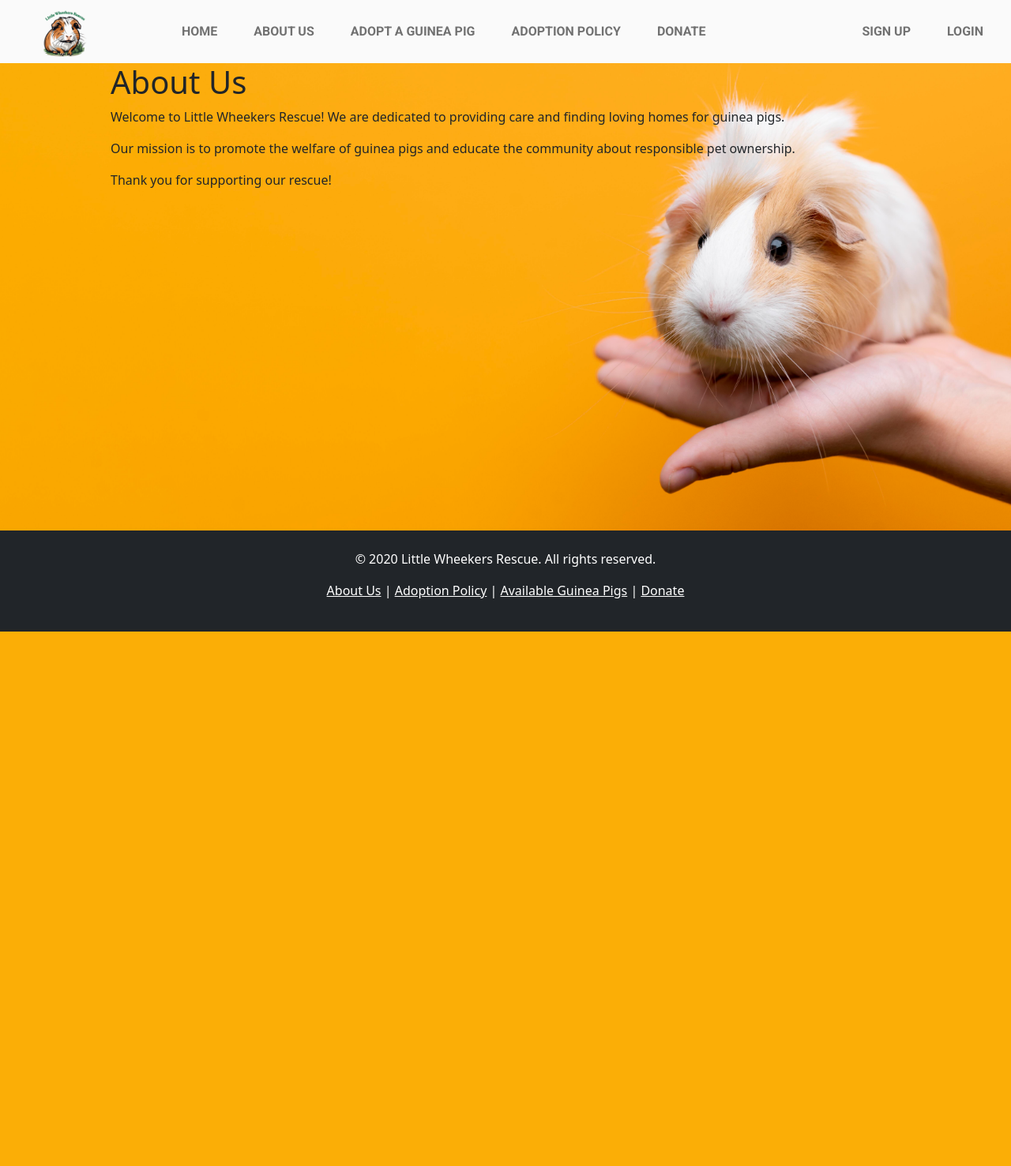
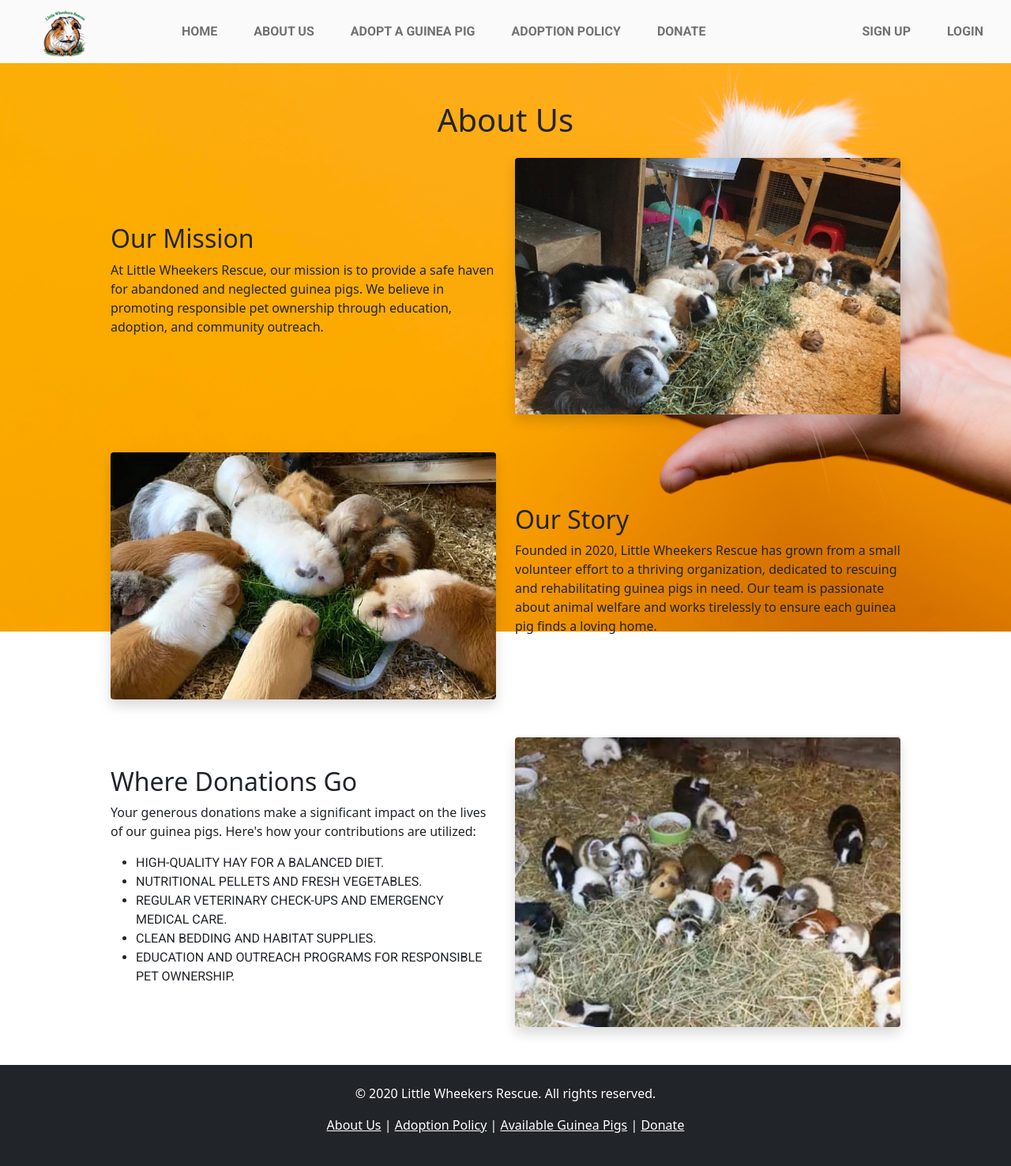
Before and after one commit to marina9222/Little-Wheekers-Rescue, a Django app: template home/templates/home/about_us.html in a window 1280 px wide. Shown: the whole page at 79% size. Before the commit the page ends 800 px from the top, so only its background shows below. Run offline with Django 3.2, Linux system fonts and the light colour scheme; the template is opened without the code that fills it: most values are stand-ins (such as "Sample title", 1, 10 or a date in 2020); some libraries are stand-ins or nearby versions.

Commit message:
Added structure and images for about us page

```diff
--- a/home/templates/home/about_us.html
+++ b/home/templates/home/about_us.html
@@ -1,10 +1,54 @@
-{% extends 'base.html' %}
+{% extends "base.html" %}
+{% load static %}
 
 {% block content %}
-<div class="container">
-    <h1>About Us</h1>
-    <p>Welcome to Little Wheekers Rescue! We are dedicated to providing care and finding loving homes for guinea pigs.</p>
-    <p>Our mission is to promote the welfare of guinea pigs and educate the community about responsible pet ownership.</p>
-    <p>Thank you for supporting our rescue!</p>
+<div class="container my-5">
+    <h1 class="text-center mb-4">About Us</h1>
+    <div class="row align-items-center mb-5">
+        <div class="col-md-6">
+            <h2>Our Mission</h2>
+            <p>
+                At Little Wheekers Rescue, our mission is to provide a safe haven for abandoned and neglected guinea pigs.
+                We believe in promoting responsible pet ownership through education, adoption, and community outreach.
+            </p>
+        </div>
+        <div class="col-md-6">
+            <img src="/media/g-pigs1.png" alt="Our Mission" class="img-fluid rounded shadow">
+        </div>
+    </div>
+
+    <div class="row align-items-center mb-5">
+        <div class="col-md-6 order-md-2">
+            <h2>Our Story</h2>
+            <p>
+                Founded in 2020, Little Wheekers Rescue has grown from a small volunteer effort to a thriving organization,
+                dedicated to rescuing and rehabilitating guinea pigs in need. Our team is passionate about animal welfare and
+                works tirelessly to ensure each guinea pig finds a loving home.
+            </p>
+        </div>
+        <div class="col-md-6 order-md-1">
+            <img src="/media/g-pigs2.png" alt="Our Story" class="img-fluid rounded shadow">
+        </div>
+    </div>
+
+
+    <div class="row align-items-center mb-5">
+        <div class="col-md-6">
+            <h2>Where Donations Go</h2>
+            <p>
+                Your generous donations make a significant impact on the lives of our guinea pigs. Here's how your contributions are utilized:
+            </p>
+            <ul>
+                <li>High-quality hay for a balanced diet.</li>
+                <li>Nutritional pellets and fresh vegetables.</li>
+                <li>Regular veterinary check-ups and emergency medical care.</li>
+                <li>Clean bedding and habitat supplies.</li>
+                <li>Education and outreach programs for responsible pet ownership.</li>
+            </ul>
+        </div>
+        <div class="col-md-6">
+            <img src="/media/g-pigs3.png" alt="Where Donations Go" class="img-fluid rounded shadow">
+        </div>
+    </div>
 </div>
 {% endblock %}
```
Also changed, not shown: media/g-pigs1.png (added), media/g-pigs2.png (added), media/g-pigs3.png (added).
